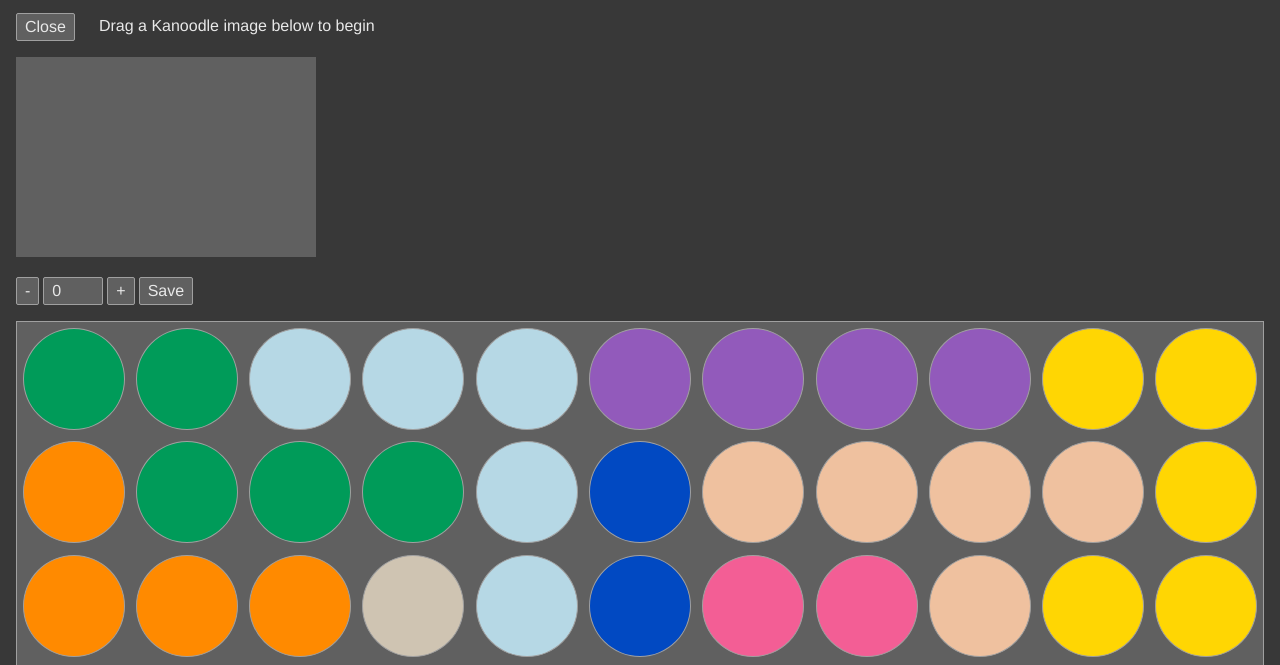
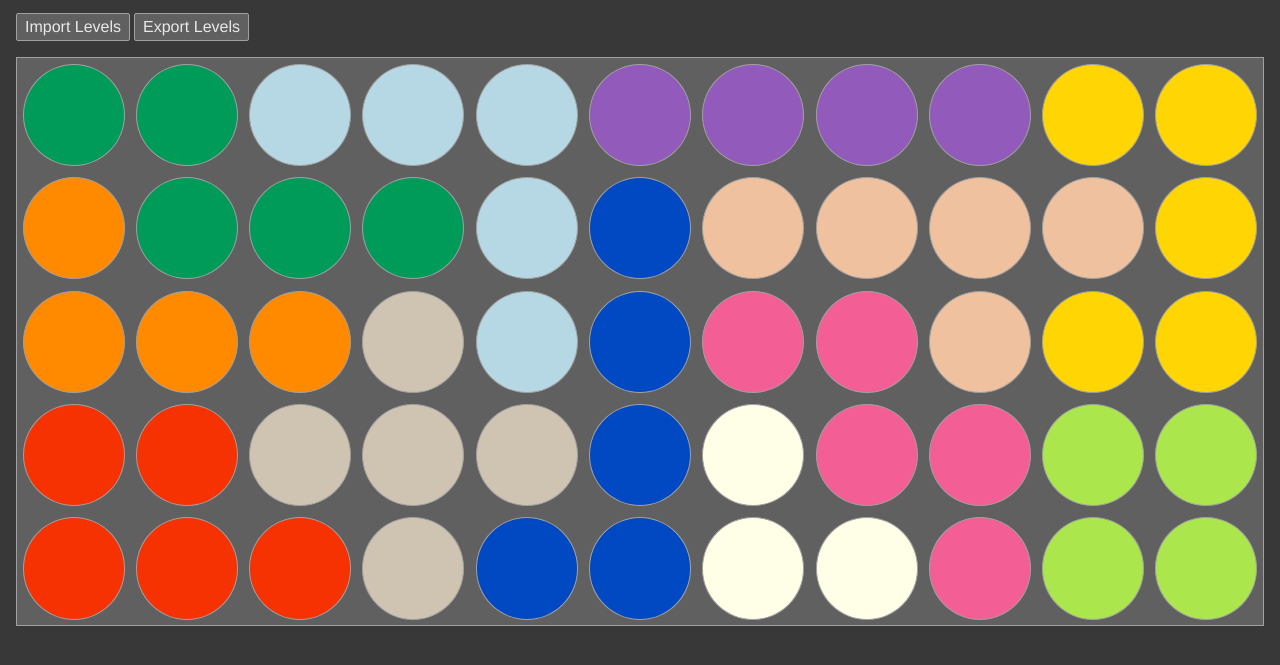
Before and after one commit to philrmass/kanoodle-solver, a React app: page / in a window 1280 px wide. Shown: the part 62-727 px from the top of the page. Built offline with nearby package versions, Linux system fonts and the light colour scheme.

Commit message:
add file save

```diff
--- a/src/components/App.js
+++ b/src/components/App.js
@@ -2,13 +2,14 @@ import React, { Fragment, useState } from 'react';
 import Board from './Board';
 import Header from './Header';
 import Importer from './Importer';
+import { saveData } from '../utilities/file';
 import { useLocalStorage } from '../utilities/storage';
 import levelsData from '../data/levels.json';
 import styles from '../styles/App.module.css';
 
 function App() {
   const [board, setBoard] = useState(levelsData[0].start);
-  const [display, setDisplay] = useState('importer');//null); //??? restore
+  const [display, setDisplay] = useState(null);
   const [levels, setLevels] = useLocalStorage('kanoodleLevels', levelsData);
 
   function doNothing(e) {
@@ -24,6 +25,10 @@ function App() {
     const lvls = [...levels];
     lvls[index] = level;
     setLevels(lvls);
+  }
+
+  function exportLevels() {
+    saveData(levels, 'levels.json');
   }
 
   return (
@@ -45,7 +50,8 @@ function App() {
         { display === null &&
           <Fragment>
             <div className={styles.buttons}>
-              <button onClick={() => setDisplay('importer')}>Import Level</button>
+              <button onClick={() => setDisplay('importer')}>Import Levels</button>
+              <button onClick={() => exportLevels()}>Export Levels</button>
             </div>
             <Board
               board={board}
--- a/src/styles/App.module.css
+++ b/src/styles/App.module.css
@@ -12,3 +12,7 @@
   display: flex;
   padding-bottom: 16px;
 }
+
+.buttons > * {
+  margin-right: 4px;
+}
--- /dev/null
+++ b/src/utilities/file.js
@@ -0,0 +1,26 @@
+export function saveData(data, fileName) {
+  const dataString = formatData(data);
+  const blob = new Blob([dataString], {type: 'application/json'});
+  const url = URL.createObjectURL(blob);
+  const link = document.createElement('a');
+  link.href = url;
+  link.download = fileName;
+  link.click();
+  setTimeout(function() {
+    URL.revokeObjectURL(url);
+  }, 0);
+}
+
+function formatData(data) {
+  let str = JSON.stringify(data);
+  str = str.replace(/{/g, (s) => addNewline(s, 2));
+  str = str.replace(/}/g, (s) => addNewline(s, 2));
+  str = str.replace(/null/g, (s) => addNewline(s, 2));
+  str = str.replace(/"level"/g, (s) => addNewline(s, 4));
+  str = str.replace(/"start"/g, (s) => addNewline(s, 4));
+  return str;
+}
+
+function addNewline(value, spaces) {
+  return `\n${' '.repeat(spaces)}${value}`;
+}
```
